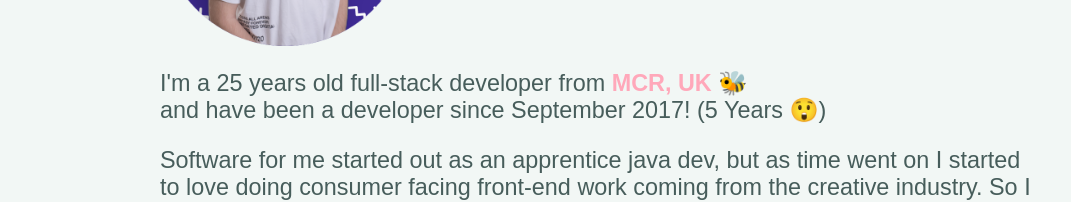
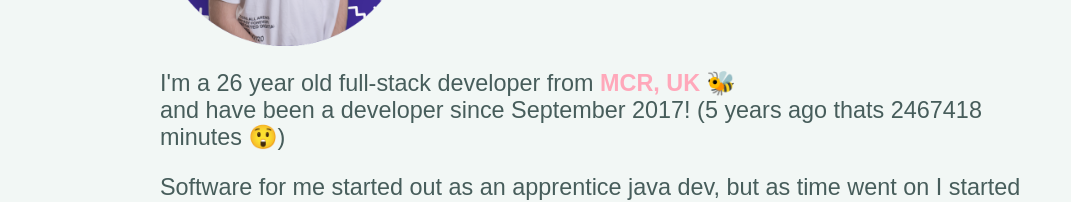
Before and after one commit to CharlieSay/charliesay-next, a Next.js app: page /about in a window 1280 px wide. Shown: the part 393-595 px from the top of the page, without its empty margins (40-1111 px from the left). Built offline with nearby package versions, Linux system fonts and the light colour scheme.

Commit message:
feat: my age was wrong lol

```diff
--- a/pages/about.tsx
+++ b/pages/about.tsx
@@ -1,3 +1,4 @@
+import moment from 'moment'
 import type { NextPage } from 'next'
 import Image from 'next/image'
 import profilePicture from '../public/img/profile-pic.webp'
@@ -6,6 +7,9 @@ import { Description, TitleH1 } from '../styles/common.styles'
 import { ContainerFixedWide } from '../styles/containers.styles'
 
 const About: NextPage = () => {
+  const currentAge = moment('19960824', 'YYYYMMDD').fromNow(true)
+  const developerFor = moment('20170901', 'YYYYMMDD')
+
   return (
     <ContainerFixedWide>
       <TitleH1>About</TitleH1>
@@ -24,10 +28,12 @@ const About: NextPage = () => {
         </HeroHello>
       </AboutHero>
       <BioDescription>
-        I&apos;m a 25 years old full-stack developer from <span>MCR, UK</span>{' '}
-        🐝
+        I&apos;m a {currentAge.substring(0, currentAge.length - 1)} old
+        full-stack developer from <span>MCR, UK</span> 🐝
         <br />
-        and have been a developer since September 2017! (5 Years 😲)
+        and have been a developer since September 2017! (
+        {developerFor.fromNow()} thats {moment().diff(developerFor, 'minutes')}{' '}
+        minutes 😲)
       </BioDescription>
       <BioDescription>
         Software for me started out as an apprentice java dev, but as time went
```
